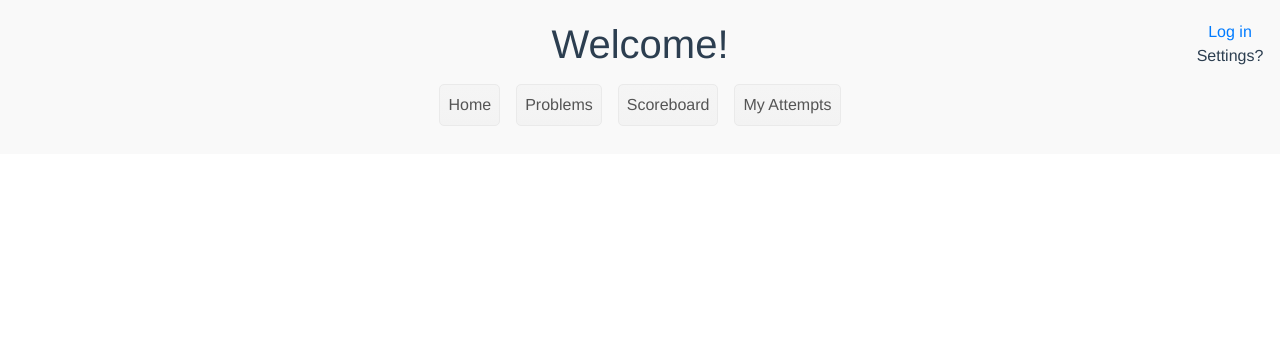
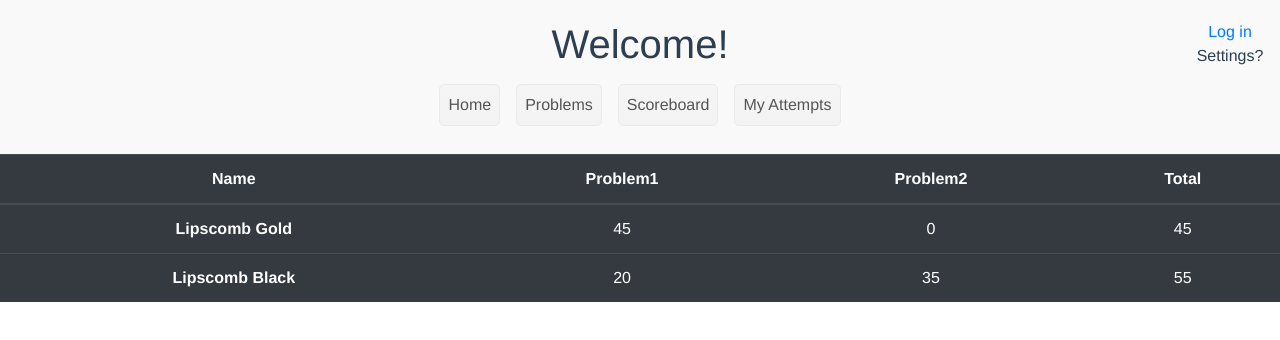
Before and after one commit to Addisonbean/Contest, a Vue app in the folder client/: page /scoreboard in a window 1280 px wide. Shown: the top 340 px of the page. Built offline with nearby package versions, Linux system fonts and the light colour scheme; no server answers.

Commit message:
Added/Fixed Scoreboard page.

```diff
--- a/client/src/components/Header.vue
+++ b/client/src/components/Header.vue
@@ -13,7 +13,7 @@
 						<router-link to="/" class="nav-link">Problems</router-link>
 					</li>
 					<li class="nav-item">
-						<router-link to="/Scoreboard" class="nav-link">Scoreboard</router-link>
+						<router-link to="/scoreboard" class="nav-link">Scoreboard</router-link>
 					</li>
 					<li class="nav-item">
 						<router-link to="/" class="nav-link">My Attempts</router-link>
--- a/client/src/main.js
+++ b/client/src/main.js
@@ -5,6 +5,7 @@ import VueRouter from 'vue-router';
 import Home from './pages/Home.vue';
 import Login from './pages/Login.vue';
 import Signup from './pages/Signup.vue';
+import Scoreboard from './pages/Scoreboard.vue';
 
 import store from './store.js';
 
@@ -17,6 +18,7 @@ const router = new VueRouter({
 		{ path: '/', component: Home },
 		{ path: '/login', component: Login },
 		{ path: '/signup', component: Signup },
+		{ path: '/scoreboard', component: Scoreboard },
 	],
 });
 
--- a/client/src/pages/Home.vue
+++ b/client/src/pages/Home.vue
@@ -1,5 +1,8 @@
 <template>
 	<div>
+	<p>
+	Test
+	</p>
 	</div>
 </template>
 
--- a/client/src/pages/Scoreboard.vue
+++ b/client/src/pages/Scoreboard.vue
@@ -3,7 +3,6 @@
     <table class="table table-dark">
       <thead>
         <tr>
-          <th scope="col">#</th>
           <th scope="col">Name</th>
           <th scope="col">Problem1</th>
           <th scope="col">Problem2</th>
@@ -11,12 +10,12 @@
         </tr>
       </thead>
       <tbody>
-        <tr v-for = "user in sortedTeams">
-          <th scope="row">1</th>
-		  <td>{{ user.userName }}</td>
-          <td v-for = "value in user.problems">
+        <tr v-for = "user in sortedTeams" v-bind:key="user.id">
+          <th scope="row">{{ user.userName }}</th>
+          <td v-for = "value in user.problems" v-bind:key="value"> <!--TODO: Change value to a unique key-->
             {{ value }}
           </td>
+          <td>{{ user.total }}</td>
         </tr>
       </tbody>
     </table>
@@ -30,12 +29,22 @@ export default {
         return {
             users: [
                 {
+                    id: 0,
                     userName: 'Lipscomb Gold',
                     problems: [
                         45,//Problem1[TimeTaken,Solved?]
                         0,//Problem2
                     ],
                     total: 45,
+                },
+                {
+                    id: 1,
+                    userName: 'Lipscomb Black',
+                    problems: [
+                        20,//Problem1[TimeTaken,Solved?]
+                        35,//Problem2
+                    ],
+                    total: 55,
                 },
             ],
         };
@@ -47,13 +56,15 @@ export default {
     },
     computed: {
         sortedTeams: function() {
-			return this.users.sort(function (user1, user2) {
+			let users2 = this.users.slice();
+            return users2.sort(function (user1, user2) {
                 if(user1.numSolved > user2.numSolved)
                     return 1
                 else if(user1.numSolved < user2.numSolved)
                     return -1
                 else
                     return(user1.timeSpent - user2.timeSpent)
+            });
         },
     },
 };
```
Lines whose indentation alone changed are shown as unchanged.
